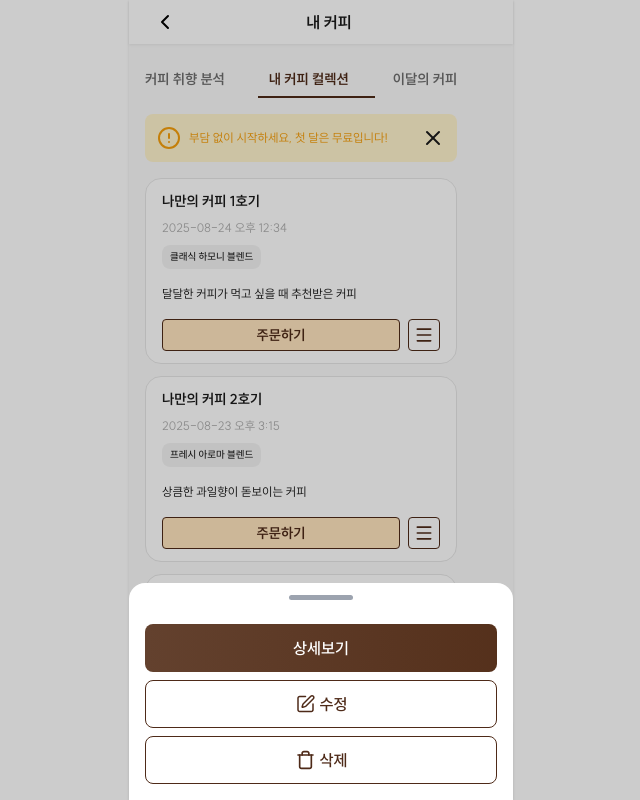
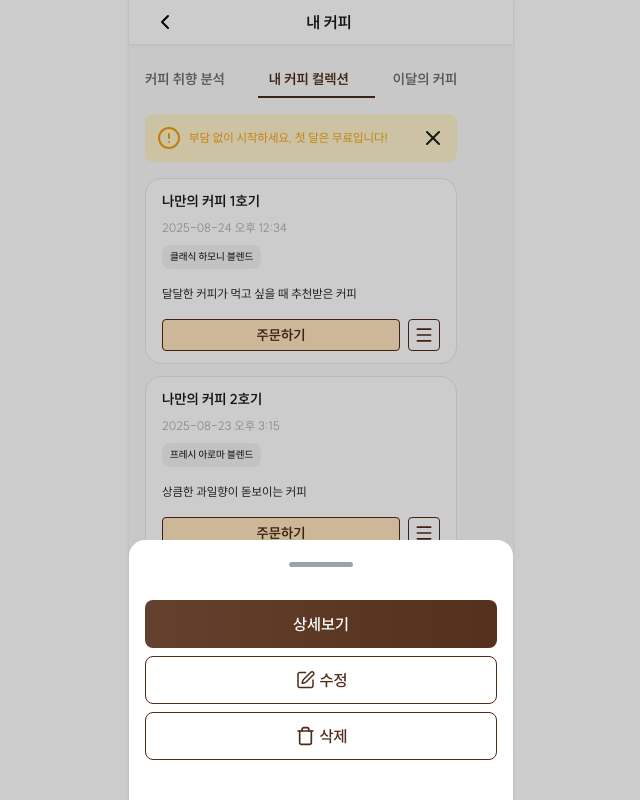
Before and after one commit to Nevona-jss/MyCoffee.Ai-frontend, a Next.js app: page /my-coffee/collection in a window 1280 px wide. Both pictures are taken after a click on the button 743 px from the left and 335 px from the top of the page. Shown: the top 800 px of the page, without its empty margins (319-959 px from the left). Built offline with nearby package versions, Linux system fonts and the light colour scheme.

Commit message:
btn primary action sheet fixed and btn action created

```diff
--- a/src/app/(review)/review-main/page.tsx
+++ b/src/app/(review)/review-main/page.tsx
@@ -271,7 +271,7 @@ const ReviewMain = () => {
 
             {/* Action Buttons */}
             <div className="flex items-center justify-between gap-2">
-              <button className="flex-1 py-1.5 border border-action-primary bg-brand-secondary-accent-sub text-action-primary rounded-sm font-bold text-sm leading-[20px]">
+              <button className="btn-action">
                 이 추천 커피로 바로 주문하기
               </button>
 
--- a/src/app/globals.css
+++ b/src/app/globals.css
@@ -136,6 +136,11 @@
   cursor: pointer;
   transition: background 0.3s ease, transform 0.2s ease, box-shadow 0.2s ease;
 }
+.btn-primary[disabled] {
+  background: #E6E6E6;
+  color: #9CA3AF;
+  cursor: not-allowed;
+}
 
 .btn-primary-empty {
   border-radius: 8px;
@@ -158,6 +163,12 @@
   transform: translateY(0);
   box-shadow: 0 2px 6px rgba(83, 46, 25, 0.2);
 }
+
+.btn-action {
+  @apply flex-1 py-1.5 border border-action-primary bg-brand-secondary-accent-sub text-action-primary rounded-sm font-bold text-sm leading-[20px];
+}
+
+
 
 body {
   background: var(--background-sub);
--- a/src/components/ActionSheet.tsx
+++ b/src/components/ActionSheet.tsx
@@ -71,20 +71,18 @@ const ActionSheet: React.FC<ActionSheetProps> = ({
     >
       {/* Modal Content */}
       <div
-        className={`bg-white w-full max-w-sm mx-auto rounded-t-2xl p-4 pt-3 max-h-[80vh] overflow-y-auto transition-all duration-300 ease-out ${
+        className={`bg-white w-full sm:max-w-sm sm:mx-auto rounded-t-2xl p-4 pt-3 pb-10 max-h-[80vh] overflow-y-auto transition-all duration-300 ease-out ${
           isClosing ? "translate-y-full" : isOpening ? "translate-y-0" : "translate-y-full"
         }`}
         onClick={(e) => e.stopPropagation()}
       >
         {/* Handle */}
-        <div className="flex justify-center mb-6">
+        <div className="flex justify-center items-center mb-6 h-[24px]">
           <div
             className="w-16 h-[5px] bg-[#9CA3AF] rounded-full cursor-pointer"
             onClick={handleClose}
           ></div>
         </div>
-
-
 
         {/* Title */}
         {title && (
```
